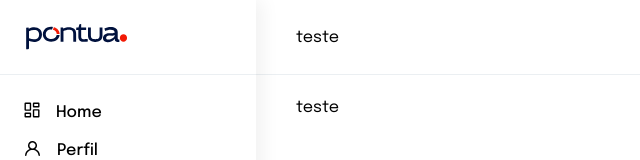
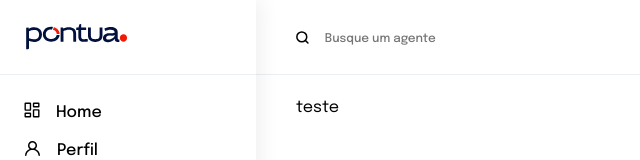
Before and after one commit to igorfurtado/marvel-fe, a React (Vite) app: page /home in a window 1280 px wide. Shown: the top 160 px of the page, without its empty margins (0-640 px from the left). Built offline with nearby package versions, Linux system fonts and the light colour scheme; the HTML template or start-up script is replaced by a standard one.

Commit message:
feat: criando input de busca por agentes

```diff
--- /dev/null
+++ b/src/components/custom-input/index.tsx
@@ -0,0 +1,38 @@
+import { ElementType, useRef } from 'react'
+import { Container, Input } from './styles'
+
+type CustomInputProps = {
+  Icon?: ElementType
+  placeHolder?: string
+  value: string
+  onChange: (e: React.ChangeEvent<HTMLInputElement>) => void
+}
+
+const CustomInput = ({
+  Icon,
+  placeHolder,
+  value,
+  onChange
+}: CustomInputProps) => {
+  const inputRef = useRef<HTMLInputElement>(null)
+
+  const handleIconClick = () => {
+    if (inputRef.current) {
+      inputRef.current.focus()
+    }
+  }
+
+  return (
+    <Container onClick={handleIconClick}>
+      {Icon && <Icon />}
+      <Input
+        ref={inputRef}
+        placeholder={placeHolder}
+        value={value}
+        onChange={onChange}
+      />
+    </Container>
+  )
+}
+
+export default CustomInput
--- /dev/null
+++ b/src/components/custom-input/styles.ts
@@ -0,0 +1,30 @@
+import { colors, fonts } from '@/styles/references'
+import styled from 'styled-components'
+
+export const Container = styled.div`
+  position: relative;
+  display: flex;
+  justify-content: center;
+  align-items: center;
+  width: 100%;
+  background-color: transparent;
+`
+
+export const Input = styled.input`
+  width: 100%;
+  height: 100%;
+  border: none;
+  outline: none;
+  padding-left: 1rem;
+  box-sizing: border-box;
+  background-color: transparent;
+  font-family: ${fonts.family.Epilogue};
+  font-weight: 500;
+  font-size: ${fonts.size.small};
+  color: ${colors['blue/200']};
+  margin-top: 4px;
+`
+
+export const InputIcon = styled.div`
+  position: relative;
+`
--- a/src/components/custom-text/index.tsx
+++ b/src/components/custom-text/index.tsx
@@ -8,10 +8,10 @@ type CustomTextProps = {
   color?: string
   textAlign?: string
   fontWeight?: string
-  marginTop?: string
-  marginBottom?: string
-  marginLeft?: string
-  marginRight?: string
+  $margintop?: string
+  $marginbottom?: string
+  $marginleft?: string
+  $marginright?: string
 }
 
 const CustomText = ({
@@ -21,10 +21,10 @@ const CustomText = ({
   fontSize,
   fontWeight,
   textAlign,
-  marginBottom,
-  marginLeft,
-  marginRight,
-  marginTop
+  $marginbottom,
+  $marginleft,
+  $marginright,
+  $margintop
 }: CustomTextProps) => {
   return (
     <StyledText
@@ -33,10 +33,10 @@ const CustomText = ({
       fontSize={fontSize}
       textAlign={textAlign}
       fontWeight={fontWeight}
-      marginBottom={marginBottom}
-      marginLeft={marginLeft}
-      marginRight={marginRight}
-      marginTop={marginTop}
+      $marginbottom={$marginbottom}
+      $marginleft={$marginleft}
+      $marginright={$marginright}
+      $margintop={$margintop}
     >
       {children}
     </StyledText>
--- a/src/components/custom-text/styles.ts
+++ b/src/components/custom-text/styles.ts
@@ -7,18 +7,18 @@ export const StyledText = styled.span<{
   color?: string
   textAlign?: string
   fontWeight?: string
-  marginTop?: string
-  marginBottom?: string
-  marginLeft?: string
-  marginRight?: string
+  $margintop?: string
+  $marginbottom?: string
+  $marginleft?: string
+  $marginright?: string
 }>`
   font-family: ${({ fontFamily }) => fontFamily || fonts.family.Epilogue};
   font-size: ${({ fontSize }) => fontSize || fonts.size.p};
   font-weight: ${({ fontWeight }) => fontWeight || fonts.size.p};
   color: ${({ color }) => color || colors.black};
   text-align: ${({ textAlign }) => textAlign || 'center'};
-  margin-top: ${({ marginTop }) => marginTop || 0};
-  margin-bottom: ${({ marginBottom }) => marginBottom || 0};
-  margin-left: ${({ marginLeft }) => marginLeft || 0};
-  margin-right: ${({ marginRight }) => marginRight || 0};
+  margin-top: ${({ $margintop }) => $margintop || 0};
+  margin-bottom: ${({ $marginbottom }) => $marginbottom || 0};
+  margin-left: ${({ $marginleft }) => $marginleft || 0};
+  margin-right: ${({ $marginright }) => $marginright || 0};
 `
--- /dev/null
+++ b/src/components/icons/search.tsx
@@ -0,0 +1,19 @@
+import { colors } from '@/styles/references'
+
+type IconProps = {
+  color?: string
+}
+
+export const Search = ({ color }: IconProps) => {
+  return (
+    <svg width='13' height='13' viewBox='0 0 13 13' fill='none'>
+      <path
+        d='M12.125 12.125L9.40625 9.40625M10.875 5.875C10.875 8.63642 8.63642 10.875 5.875 10.875C3.11358 10.875 0.875 8.63642 0.875 5.875C0.875 3.11358 3.11358 0.875 5.875 0.875C8.63642 0.875 10.875 3.11358 10.875 5.875Z'
+        stroke={`${color || colors.black}`}
+        strokeWidth='1.5'
+        strokeLinecap='round'
+        strokeLinejoin='round'
+      />
+    </svg>
+  )
+}
--- a/src/pages/home/components/search-area/index.tsx
+++ b/src/pages/home/components/search-area/index.tsx
@@ -1,7 +1,23 @@
+import CustomInput from '@/components/custom-input'
+import { Search } from '@/components/icons/search'
 import { Container } from './styles'
 
-const SearchArea = () => {
-  return <Container>teste</Container>
+type SearchAreaProps = {
+  value: string
+  onChange: (e: React.ChangeEvent<HTMLInputElement>) => void
+}
+
+const SearchArea = ({ onChange, value }: SearchAreaProps) => {
+  return (
+    <Container>
+      <CustomInput
+        Icon={Search}
+        placeHolder='Busque um agente'
+        onChange={onChange}
+        value={value}
+      />
+    </Container>
+  )
 }
 
 export default SearchArea
--- a/src/pages/home/components/side-menu/index.tsx
+++ b/src/pages/home/components/side-menu/index.tsx
@@ -21,14 +21,14 @@ const Menu = () => {
       <NavOptions>
         <button>
           <Home />
-          <CustomText fontWeight='500' marginTop='5px'>
+          <CustomText fontWeight='500' $margintop='5px'>
             Home
           </CustomText>
         </button>
 
         <button>
           <Profile />
-          <CustomText fontWeight='500' marginTop='5px'>
+          <CustomText fontWeight='500' $margintop='5px'>
             Perfil
           </CustomText>
         </button>
@@ -37,7 +37,7 @@ const Menu = () => {
 
         <button>
           <Exit />
-          <CustomText fontWeight='500' marginTop='5px'>
+          <CustomText fontWeight='500' $margintop='5px'>
             Sair
           </CustomText>
         </button>
--- /dev/null
+++ b/src/pages/home/hooks/use-home.ts
@@ -0,0 +1,15 @@
+import { useCallback, useState } from 'react'
+
+const useHome = () => {
+  const [searchValue, setSearchValue] = useState<string>('')
+  const handleSearch = useCallback((sarchValue: string) => {
+    setSearchValue(sarchValue)
+  }, [])
+
+  return {
+    searchValue,
+    handleSearch
+  }
+}
+
+export default useHome
--- a/src/pages/home/index.tsx
+++ b/src/pages/home/index.tsx
@@ -1,8 +1,14 @@
 import HomeContent from './components/home-content'
 import SearchArea from './components/search-area'
 import Menu from './components/side-menu'
+import useHome from './hooks/use-home'
 
 const Home = () => {
+  const { searchValue, handleSearch } = useHome()
+
+  const onChange = (e: React.ChangeEvent<HTMLInputElement>) =>
+    handleSearch(e.target.value)
+
   return (
     <section>
       <Menu />
@@ -14,7 +20,7 @@ const Home = () => {
           width: '100%'
         }}
       >
-        <SearchArea />
+        <SearchArea onChange={onChange} value={searchValue} />
         <HomeContent />
       </article>
     </section>
```
